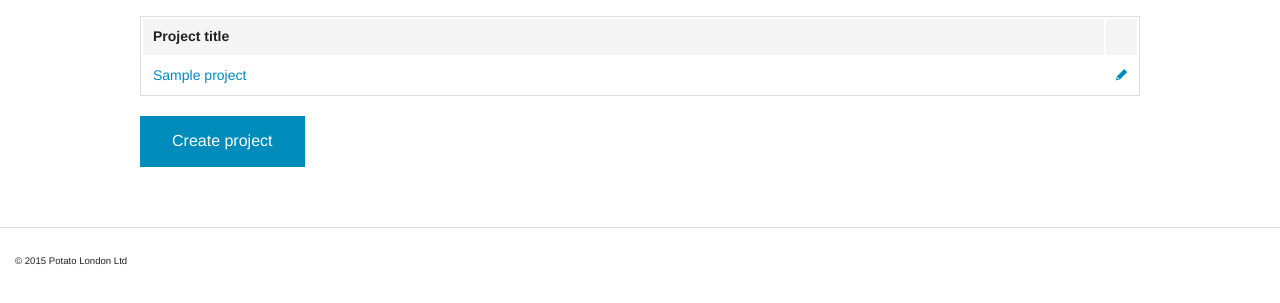
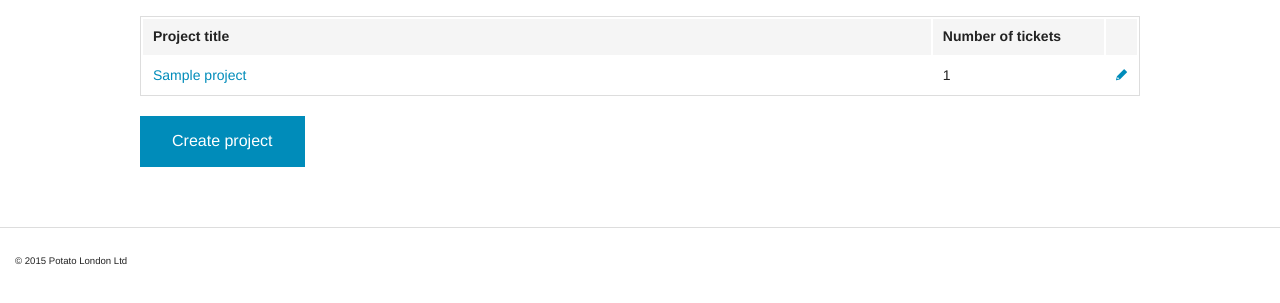
Before and after one commit to cornelv/becoding, a Django app: template tracker/templates/site/project_list.html in a window 1280 px wide. Shown: the part 45-348 px from the top of the page. Run offline with Django 3.2, Linux system fonts and the light colour scheme; the template is opened without the code that fills it: most values are stand-ins (such as "Sample title", 1, 10 or a date in 2020).

Commit message:
implements number of tickets column

```diff
--- a/tracker/templates/site/project_list.html
+++ b/tracker/templates/site/project_list.html
@@ -6,7 +6,8 @@
 		<table>
 			<thead>
 				<tr>
-					<th width="1200">Project title</th>
+					<th width="1000">Project title</th>
+					<th width="200">Number of tickets</th>
 					<th></th>
 				</tr>
 			</thead>
@@ -14,6 +15,7 @@
 				{% for project in object_list %}
 				<tr>
 					<td><a href="{% url "project-detail" project_id=project.pk %}">{{ project.title }}</a></td>
+					<td>{{ project.tickets.count }}</td>
 					<td>
 						<a href="{% url "project-update" project_id=project.pk %}">
 							<i class="fi-pencil"></i>
```
